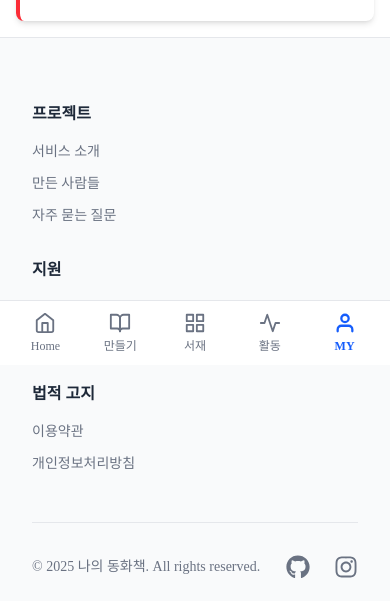
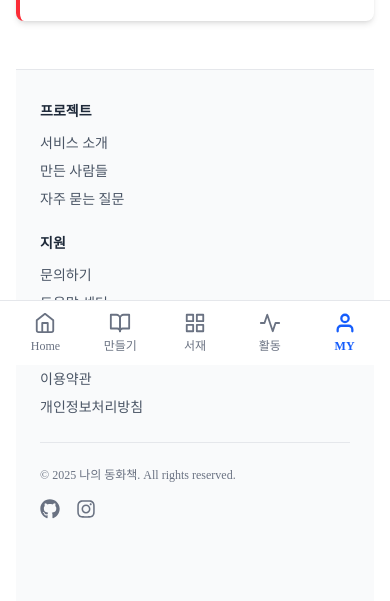
Before and after one commit to my-fairy-tale/frontend, a Next.js app: page /mypage in a window 390 px wide. Shown: the part 479-1080 px from the top of the page. Built offline with nearby package versions, Linux system fonts and the light colour scheme; no server answers.

Commit message:
feat: mobile mypage footer && ui fix

```diff
--- a/src/app/layout.tsx
+++ b/src/app/layout.tsx
@@ -29,7 +29,7 @@ export default async function RootLayout({
 
   return (
     <html lang="en">
-      <body className="flex flex-col items-center min-h-screen antialiased pt-16">
+      <body className="flex flex-col items-center min-h-screen antialiased pt-16 pb-16">
         <AuthProvider session={session}>
           <ReactQueryProvider>
             <Header />
--- a/src/app/mypage/page.tsx
+++ b/src/app/mypage/page.tsx
@@ -6,6 +6,7 @@ import { auth } from '@/auth';
 import AccountSettings from '@/components/mypage/account-settings';
 import UserProfile from '@/components/mypage/user-profile';
 import MyBookList from '@/components/mypage/my-book-list';
+import MobileFooterInfo from '@/components/layout/mobile-footer-info';
 
 export default async function MyPage() {
   const queryClient = getQueryClient();
@@ -36,6 +37,8 @@ export default async function MyPage() {
 
         <AccountSettings accessToken={session?.accessToken} />
       </div>
+
+      <MobileFooterInfo />
     </main>
   );
 }
--- a/src/components/layout/footer.tsx
+++ b/src/components/layout/footer.tsx
@@ -9,7 +9,7 @@ const Footer = () => {
     'text-gray-500 transition-colors duration-200 hover:text-blue-500 hover:underline';
 
   return (
-    <footer className="w-full bg-gray-50 border-t border-gray-200 text-sm text-gray-500">
+    <footer className="hidden md:block w-full bg-gray-50 border-t border-gray-200 text-sm text-gray-500">
       <div className="max-w-6xl mx-auto py-16 px-8">
         <div className="flex flex-wrap justify-between gap-8 mb-12">
           {/* --- 프로젝트 섹션 --- */}
--- /dev/null
+++ b/src/components/layout/mobile-footer-info.tsx
@@ -0,0 +1,104 @@
+import Link from 'next/link';
+import { FaGithub, FaInstagram } from 'react-icons/fa';
+
+const MobileFooterInfo = () => {
+  const currentYear = new Date().getFullYear();
+
+  const linkStyles =
+    'text-gray-600 transition-colors duration-200 hover:text-blue-500';
+
+  return (
+    <footer className="md:hidden w-full bg-gray-50 border-t border-gray-200 mt-12 pb-20">
+      <div className="px-6 py-8">
+        {/* 프로젝트 섹션 */}
+        <div className="mb-6">
+          <h3 className="text-sm font-semibold text-gray-800 mb-3">
+            프로젝트
+          </h3>
+          <ul className="space-y-2 text-sm">
+            <li>
+              <Link href="/about" className={linkStyles}>
+                서비스 소개
+              </Link>
+            </li>
+            <li>
+              <Link href="/team" className={linkStyles}>
+                만든 사람들
+              </Link>
+            </li>
+            <li>
+              <Link href="/faq" className={linkStyles}>
+                자주 묻는 질문
+              </Link>
+            </li>
+          </ul>
+        </div>
+
+        {/* 지원 섹션 */}
+        <div className="mb-6">
+          <h3 className="text-sm font-semibold text-gray-800 mb-3">지원</h3>
+          <ul className="space-y-2 text-sm">
+            <li>
+              <Link href="/contact" className={linkStyles}>
+                문의하기
+              </Link>
+            </li>
+            <li>
+              <Link href="/help" className={linkStyles}>
+                도움말 센터
+              </Link>
+            </li>
+          </ul>
+        </div>
+
+        {/* 법적 고지 섹션 */}
+        <div className="mb-6">
+          <h3 className="text-sm font-semibold text-gray-800 mb-3">
+            법적 고지
+          </h3>
+          <ul className="space-y-2 text-sm">
+            <li>
+              <Link href="/terms" className={linkStyles}>
+                이용약관
+              </Link>
+            </li>
+            <li>
+              <Link href="/privacy" className={linkStyles}>
+                개인정보처리방침
+              </Link>
+            </li>
+          </ul>
+        </div>
+
+        {/* Copyright & SNS */}
+        <div className="pt-6 border-t border-gray-200">
+          <p className="text-xs text-gray-500 mb-4">
+            © {currentYear} 나의 동화책. All rights reserved.
+          </p>
+          <div className="flex gap-4">
+            <Link
+              href="https://github.com/my-fairy-tale"
+              target="_blank"
+              rel="noopener noreferrer"
+              aria-label="Github"
+              className="text-gray-500 hover:text-blue-500"
+            >
+              <FaGithub size={20} />
+            </Link>
+            <Link
+              href="https://twitter.com"
+              target="_blank"
+              rel="noopener noreferrer"
+              aria-label="Instagram"
+              className="text-gray-500 hover:text-blue-500"
+            >
+              <FaInstagram size={20} />
+            </Link>
+          </div>
+        </div>
+      </div>
+    </footer>
+  );
+};
+
+export default MobileFooterInfo;
--- a/src/components/mypage/user-profile.tsx
+++ b/src/components/mypage/user-profile.tsx
@@ -156,7 +156,7 @@ const UserProfile = () => {
       <section>
         <h2 className="text-xl font-semibold mb-4 text-gray-800">내 정보</h2>
         <div className="bg-white p-6 rounded-lg shadow-md flex items-center justify-between space-x-6">
-          <div className="flex items-center space-x-6">
+          <div className="flex items-center justify-between space-x-6">
             <FaUserCircle
               size={80}
               className="text-gray-300"
@@ -220,11 +220,13 @@ const UserProfile = () => {
           <div>
             {user.canCreateBookToday ? (
               <span className="inline-flex items-center px-3 py-1 rounded-full text-sm font-medium bg-green-100 text-green-800 whitespace-nowrap">
-                ✓ 오늘 책 생성 가능
+                <span className="hidden md:flex md:mr-1">✓ 오늘 책 </span>생성
+                가능
               </span>
             ) : (
               <span className="inline-flex items-center px-3 py-1 rounded-full text-sm font-medium bg-red-100 text-red-800 whitespace-nowrap">
-                ✗ 오늘 책 생성 불가
+                <span className="hidden md:flex md:mr-1">✗ 오늘 책 </span>생성
+                불가
               </span>
             )}
           </div>
```
